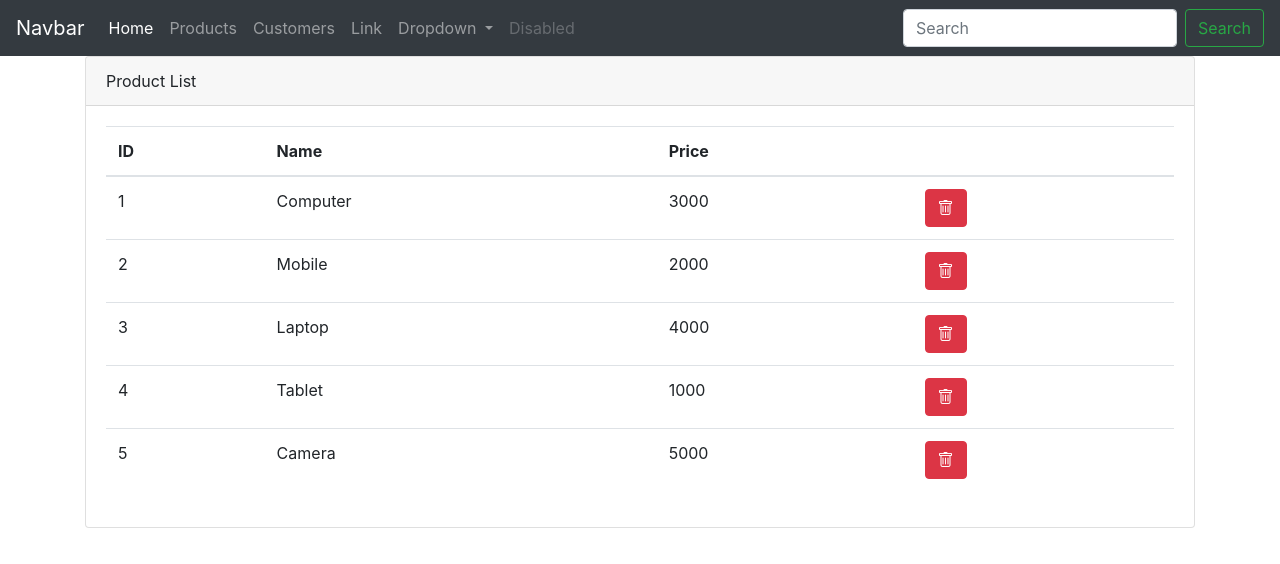
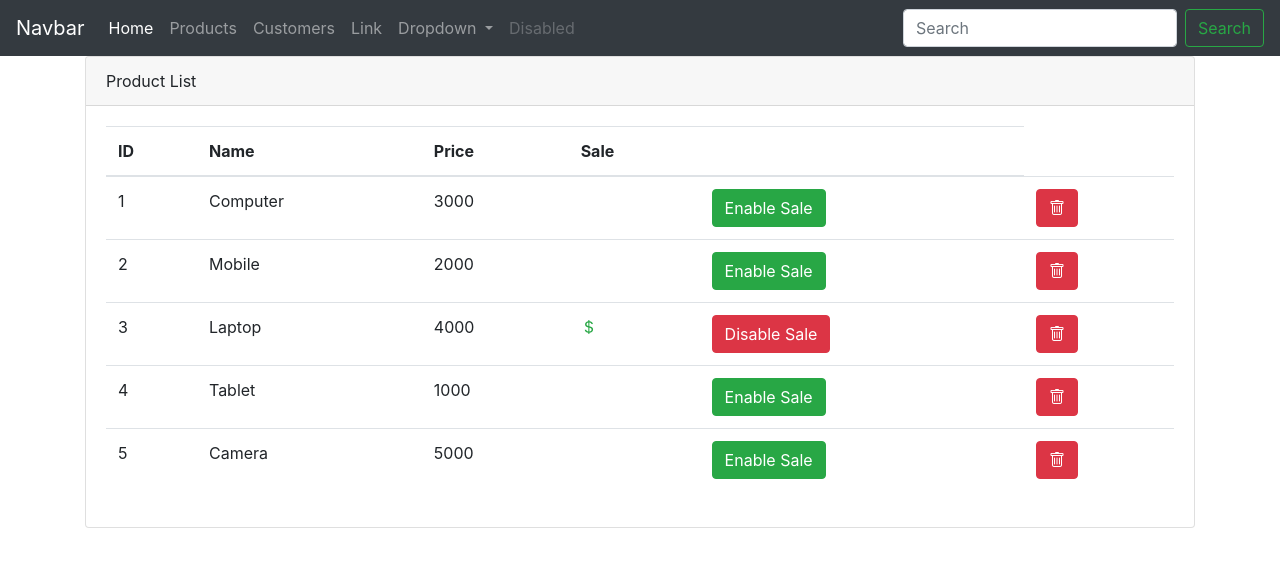
Before and after one commit to 3quanimity/catalog-angular-app, an Angular app: page /products in a window 1280 px wide. Shown: the top 564 px of the page. Built offline with nearby package versions, Linux system fonts and the light colour scheme.

Commit message:
added sale feature

```diff
--- a/src/app/models/product.model.ts
+++ b/src/app/models/product.model.ts
@@ -2,4 +2,5 @@ export interface Product {
   id: number;
   name: string;
   price: number;
+  sale: boolean;
 }
--- a/src/app/products/products.component.html
+++ b/src/app/products/products.component.html
@@ -13,6 +13,7 @@
             <th>ID</th>
             <th>Name</th>
             <th>Price</th>
+            <th>Sale</th>
             <th></th>
           </tr>
         </thead>
@@ -21,6 +22,14 @@
             <td>{{product.id}}</td>
             <td>{{product.name}}</td>
             <td>{{product.price}}</td>
+            <td><i *ngIf="product.sale" class="bi bi-currency-dollar text-success"></i></td>
+            <td>
+              <button (click)="handleSetSale(product)" class="btn"
+                [ngClass]="product.sale? 'btn-danger' : 'btn-success'">
+                <span *ngIf="!product.sale">Enable Sale</span>
+                <span *ngIf="product.sale">Disable Sale</span>
+              </button>
+            </td>
             <td>
               <button (click)="handleDeleteProduct(product)" class="btn btn-danger"><i class="bi bi-trash"></i></button>
             </td>
--- a/src/app/products/products.component.ts
+++ b/src/app/products/products.component.ts
@@ -41,4 +41,16 @@ export class ProductsComponent implements OnInit {
       },
     });
   }
+
+  handleSetSale(product: Product) {
+    let newSaleValue = !product.sale;
+    this.productService.setSale(product.id).subscribe({
+      next: (data) => {
+        product.sale = newSaleValue;
+      },
+      error: (err) => {
+        this.errorMessage = err;
+      },
+    });
+  }
 }
--- a/src/app/services/product.service.ts
+++ b/src/app/services/product.service.ts
@@ -9,11 +9,11 @@ export class ProductService {
   private products!: Array<Product>;
   constructor() {
     this.products = [
-      { id: 1, name: 'Computer', price: 3000 },
-      { id: 2, name: 'Mobile', price: 2000 },
-      { id: 3, name: 'Laptop', price: 4000 },
-      { id: 4, name: 'Tablet', price: 1000 },
-      { id: 5, name: 'Camera', price: 5000 },
+      { id: 1, name: 'Computer', price: 3000, sale: false },
+      { id: 2, name: 'Mobile', price: 2000, sale: false },
+      { id: 3, name: 'Laptop', price: 4000, sale: true },
+      { id: 4, name: 'Tablet', price: 1000, sale: false },
+      { id: 5, name: 'Camera', price: 5000, sale: false },
     ];
   }
 
@@ -32,4 +32,14 @@ export class ProductService {
     this.products = this.products.filter((p) => p.id != id);
     return of(true);
   }
+
+  public setSale(id: number): Observable<Boolean> {
+    let product = this.products.find((product) => product.id == id);
+    if (product) {
+      product.sale = !product.sale;
+      return of(true);
+    } else {
+      return throwError(() => new Error('Product not found!'));
+    }
+  }
 }
```
